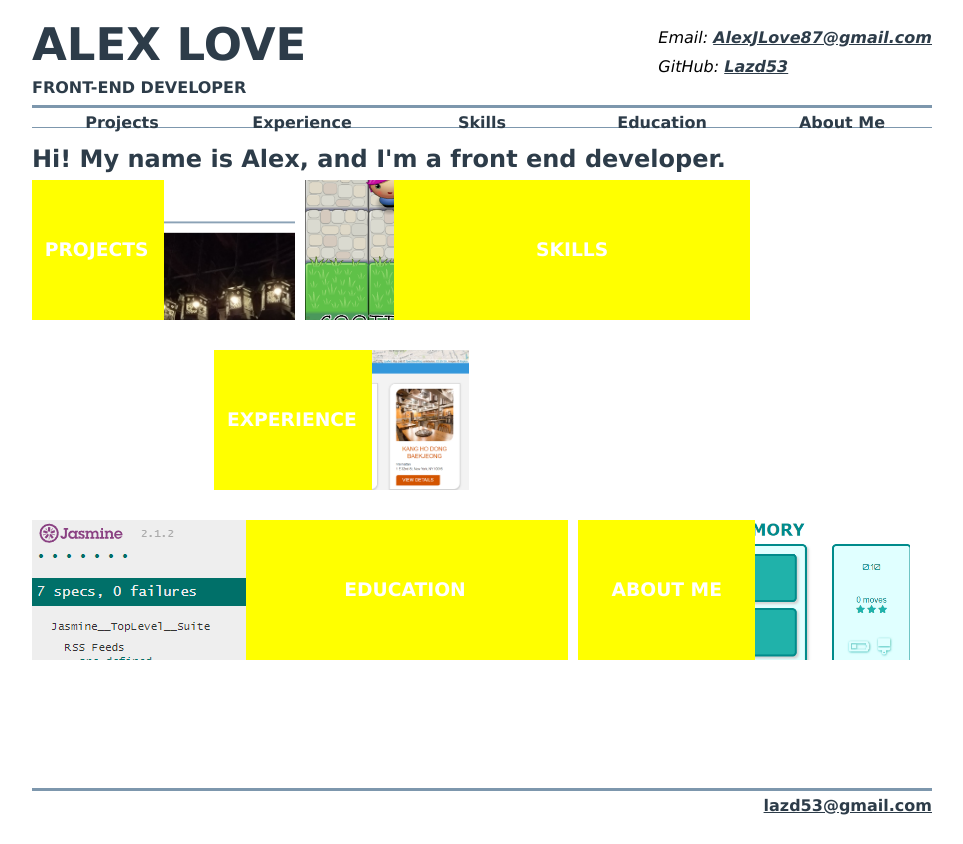
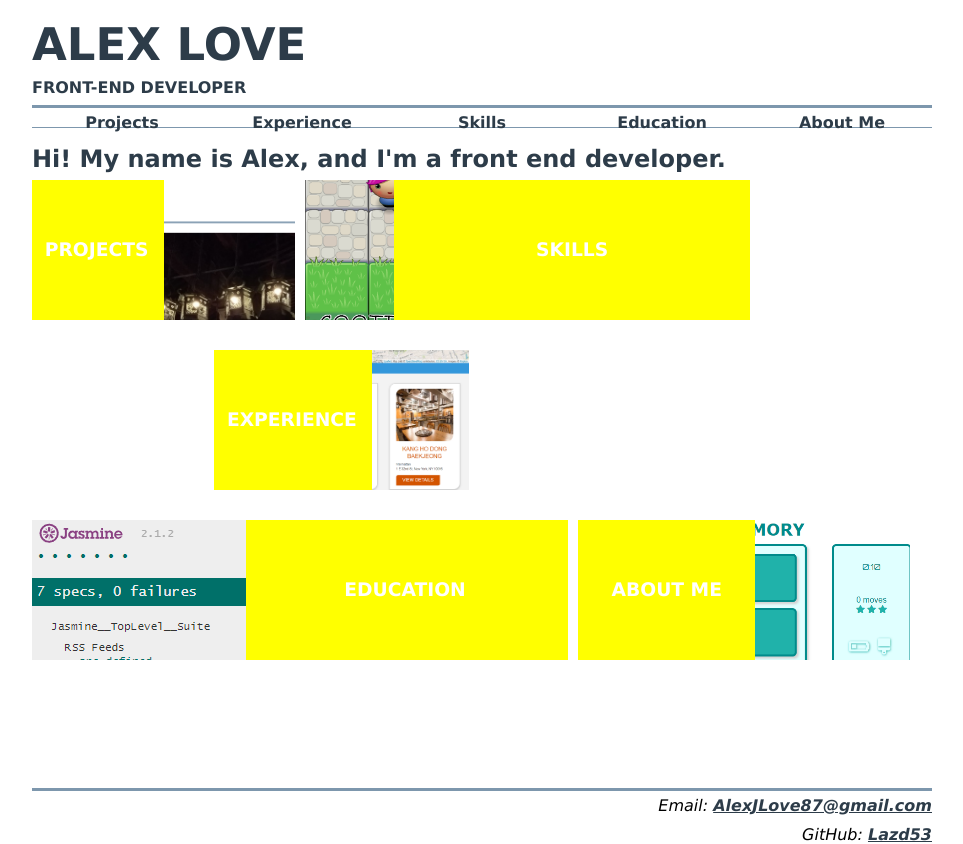
Before and after one commit to Lazd53/lazd53.github.io, a plain HTML site: page index.html in a window 1280 px wide. Shown: the whole page, without its empty margins (158-1121 px from the left). Before the commit the page ends 816 px from the top, so only its background shows below. Drawn offline with Linux system fonts and the light colour scheme.

```diff
--- a/index.html
+++ b/index.html
@@ -17,10 +17,6 @@
         <a><h1>ALEX LOVE</h1></a>
         <h4>FRONT-END DEVELOPER</h4>
       </div>
-      <address className="info">
-        <p>Email: <a href="mailto:AlexJLove87@gmail.com">AlexJLove87@gmail.com</a></p>
-        <p>GitHub: <a href="https://github.com/Lazd53">Lazd53</a></p>
-      </address>
     </header>
     <nav id="navBar">
     </nav>
@@ -54,7 +50,10 @@
       </section>
     </main>
     <footer>
-      <a href="mailto:lazd53@gmail.com">lazd53@gmail.com</a>
+      <address className="info">
+        <p>Email: <a href="mailto:AlexJLove87@gmail.com">AlexJLove87@gmail.com</a></p>
+        <p>GitHub: <a href="https://github.com/Lazd53">Lazd53</a></p>
+      </address>
     </footer>
 
 <!-- Color sidebar, will be hidden from screen below 650px width -->
```
